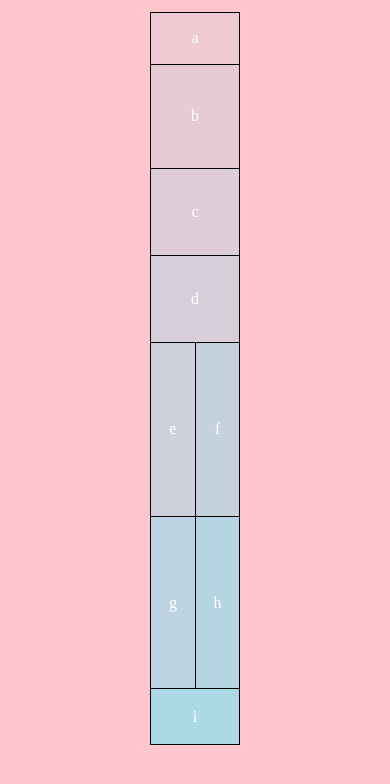
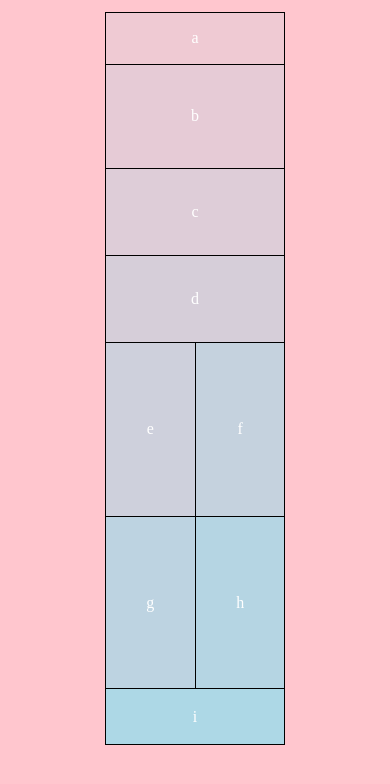
Before and after one commit to nathanrhead/lab-04, a plain HTML site: page index.html in a window 390 px wide. Drawn offline with Linux system fonts and the light colour scheme.

Commit message:
Styled for cellphone, tablet, and desktop.

```diff
--- a/css/base.css
+++ b/css/base.css
@@ -20,8 +20,20 @@ footer {
   margin-bottom: 3vw;
 }
 
-@media screen and (width: 768px) {
+@media (min-width: 600px) {
   body {
     background-color: cornflowerblue;
   }
 }
+
+@media (min-width: 768px) {
+  body {
+    background-color: steelblue;
+  }
+}
+
+@media (min-width: 992px) {
+  body {
+    background-color: black;
+  }
+}
--- a/css/layouts.css
+++ b/css/layouts.css
@@ -2,7 +2,7 @@ nav {
   display: flex;
   justify-content: center;
   align-items: center;
-  width: 23.166023166023166vw;
+  width: 46.33204633204633vw;
   height: 6.177924217462932vh;
   /* border: 1px solid cornflowerblue; */
 }
@@ -26,7 +26,7 @@ nav {
   display: flex;
   justify-content: center;
   align-items: center;
-  width: 23.166023166023166vw;
+  width: 46.33204633204633vw;
   height: 12.355848434925864vh;
   color: white;
   border: 1px solid black;
@@ -48,7 +48,7 @@ nav {
   display: flex;
   justify-content: center;
   align-items: center;
-  width: 23.166023166023166vw;
+  width: 46.33204633204633vw;
   height: 10.29654036243822vh;
   box-sizing: border-box;
   color: white;
@@ -64,7 +64,7 @@ nav {
 
   .e {
     grid-column-start: 2;
-    width: 11.583011583011583vw;
+    width: 23.166023166023166vw;
     height: 20.59308072487644vh;
     display: flex;
     justify-content: center;
@@ -79,7 +79,7 @@ nav {
 
   .f {
     grid-column-start: 3;
-    width: 11.583011583011583vw;
+    width: 23.166023166023166vw;
     height: 20.59308072487644vh;
     display: flex;
     justify-content: center;
@@ -94,7 +94,7 @@ nav {
   .g {
     grid-row-start: 2;
     grid-column-start: 2;
-    width: 11.583011583011583vw;
+    width: 23.166023166023166vw;
     height: 20.59308072487644vh;
     display: flex;
     justify-content: center;
@@ -109,7 +109,7 @@ nav {
   .h {
     grid-column-start: 3;
     grid-row-start: 2;
-    width: 11.583011583011583vw;
+    width: 23.166023166023166vw;
     height: 20.59308072487644vh;
     display: flex;
     justify-content: center;
@@ -132,7 +132,7 @@ nav {
     display: flex;
     justify-content: center;
     align-items: center;
-    width: 23.166023166023166vw;
+    width: 46.33204633204633vw;
     height: 6.589785831960461vh;
     color: white;
     border: 1px solid black;
```
